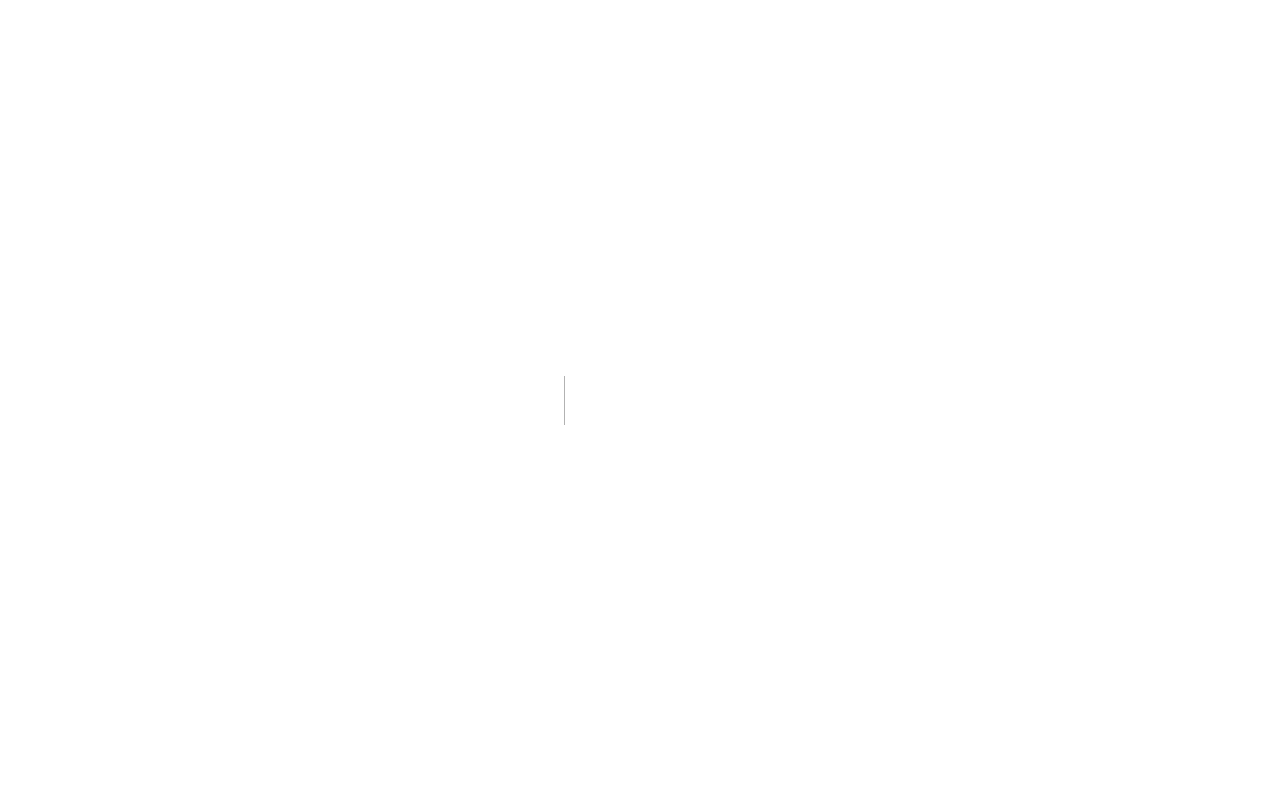
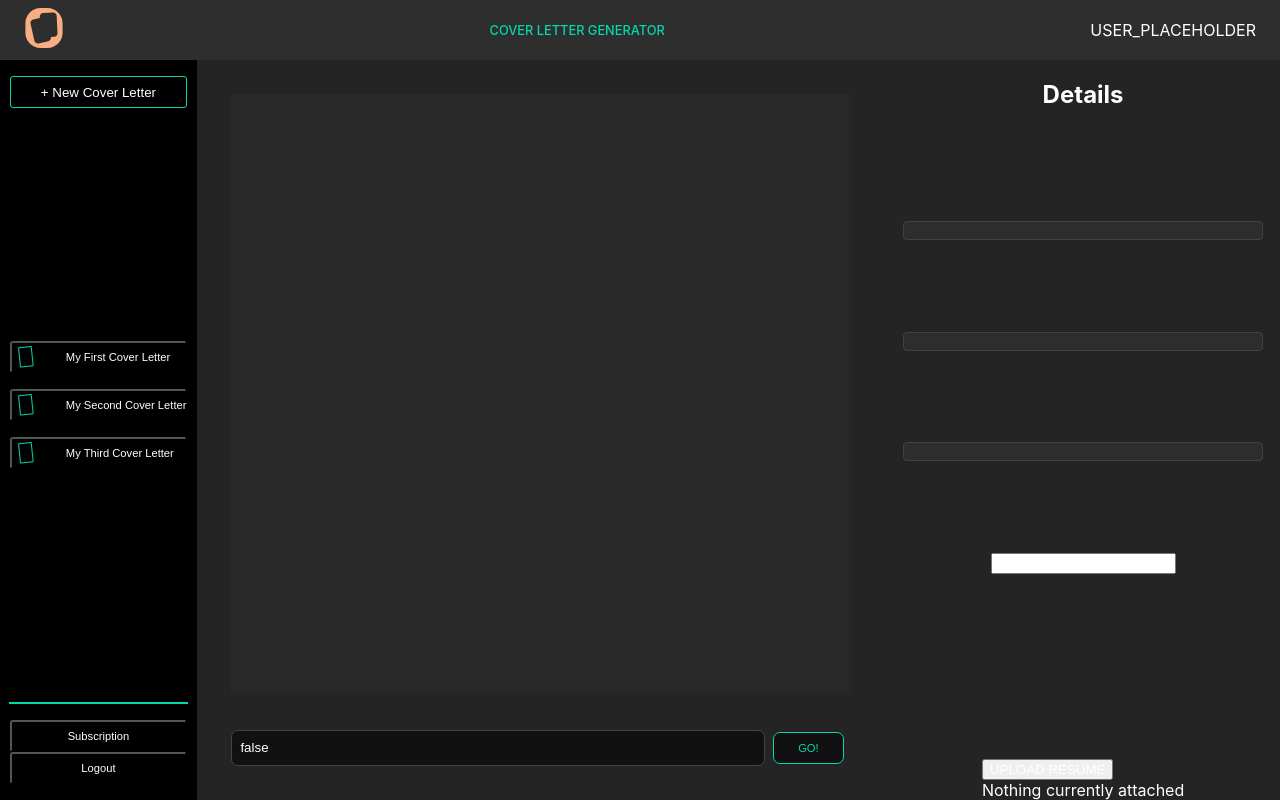
Before and after one commit to xEpiqq/coverletter-gen, a Next.js app: page /dashboard in a window 1280 px wide. Before the commit this address had no page. Built offline with nearby package versions, Linux system fonts and the light colour scheme; a web font is replaced by a local one.

Commit message:
Started the dashboard

```diff
--- /dev/null
+++ b/app/dashboard/page.jsx
@@ -0,0 +1,119 @@
+"use client";
+import React from "react";
+
+import s from "./page.module.scss";
+import { useState } from "react";
+
+export default function Page() {
+  const [openLetter, setOpenLetter] = useState(false);
+  const [coverLetterOptions, setCoverLetterOptions] = useState([
+    "My First Cover Letter",
+    "My Second Cover Letter",
+    "My Third Cover Letter",
+  ]);
+  const [additionalInstructions, setAdditionalInstructions] = useState(false);
+  const [jobTitle, setJobTitle] = useState("");
+  const [jobCompany, setJobCompany] = useState("");
+  const [jobLocation, setJobLocation] = useState("");
+  const [jobDescription, setJobDescription] = useState("");
+  const [creativityMeter, setCreativityMeter] = useState(0);
+  const [letterText, setLetterText] = useState("");
+
+  const uploadResume = (e) => {
+    // TODO: Upload resume to database
+  };
+
+  const createCoverLetter = (e) => {
+    // TODO: Create cover letter
+  };
+
+  const generateCoverLetter = (e) => {
+    // TODO: Generate cover letter
+  };
+
+  return (
+    <div className={s.page}>
+      <div className={s.navbar}>
+        <div className={s.navbar_left}>
+          <img src="/logo_background.svg" alt="logo" />
+        </div>
+        <div className={s.navbar_center}>
+          <h1>COVER LETTER GENERATOR</h1>
+        </div>
+        <div className={s.navbar_right}>USER_PLACEHOLDER</div>
+      </div>
+      <div className={s.content}>
+        <div className={s.content_left}>
+          <div className={s.content_left_top}>
+            <button
+              className={s.new_cover_letter_button}
+              onClick={(e) => createCoverLetter(e)}
+            >
+              + New Cover Letter
+            </button>
+          </div>
+          <div className={s.content_left_middle}>
+            <div className={s.cover_letter_selector_container}>
+              {/* Map the values into buttons */}
+              {coverLetterOptions.map((coverLetterOption) => {
+                return (
+                  <button className={s.cover_letter_selector_button}>
+                    <img src="/cover_letter_button_icon.svg" alt="logo" />
+                    {coverLetterOption}
+                  </button>
+                );
+              })}
+            </div>
+          </div>
+          <div className={s.content_left_bottom}>
+            <div className={s.container}>
+              <hr />
+              <button className={s.subscription_button}>Subscription</button>
+              <button className={s.logout_button}>Logout</button>
+            </div>
+          </div>
+        </div>
+        <div className={s.content_center}>
+          <div className={s.content_center_textbox}>
+            <textarea
+              className={s.content_center_textbox_input}
+              type="text"
+              placeholder=""
+              value={letterText}
+              onChange={(e) => setLetterText(e.target.value)}
+            />
+          </div>
+          <div className={s.content_center_input_container}>
+            <input
+              type="text"
+              placeholder="Additional instructions here"
+              value={additionalInstructions}
+              onChange={(e) => setAdditionalInstructions(e.target.value)}
+            />
+
+            <button
+              className={s.content_center_button}
+              onClick={(e) => generateCoverLetter(e)}
+            >
+              GO!
+            </button>
+          </div>
+        </div>
+        <div className={s.content_right}>
+            <h2>Details</h2>
+          <input className={s.content_right_input} />
+          <input className={s.content_right_input} />
+          <input className={s.content_right_input} />
+          <input className={s.content_right_input_textbox} />
+          <div className={s.content_right_meter} />
+          <div className={s.content_right_bottom}>
+            <button className={s.upload_resume_button}>UPLOAD RESUME</button>
+            <div className={s.nothing_attached_text}>
+              Nothing currently attached
+            </div>
+          </div>
+        </div>
+      </div>
+    </div>
+  );
+}
--- /dev/null
+++ b/app/dashboard/page.module.scss
@@ -0,0 +1,236 @@
+.page {
+  display: flex;
+  flex-direction: column;
+  overflow: auto;
+
+  background-color: #242424;
+
+  width: 100vw;
+  height: 100vh;
+}
+
+.navbar {
+  background-color: #2e2e2e;
+
+  display: flex;
+  flex-direction: row;
+  justify-content: space-between;
+  align-items: center;
+
+  padding-left: 1.5rem;
+  padding-right: 1.5rem;
+  padding-top: 0.5rem;
+  padding-bottom: 0.5rem;
+
+  .navbar_left {
+    img {
+      width: 2.5rem;
+      height: 2.5rem;
+    }
+  }
+
+  .navbar_center {
+    h1 {
+      color: #03d8ae;
+      font-size: 0.8rem;
+      font-weight: 500;
+    }
+  }
+}
+
+.content {
+  width: 100%;
+  height: 100%;
+
+  display: flex;
+  flex-direction: row;
+  justify-content: space-between;
+  align-items: flex-start;
+}
+
+.content_left,
+.content_center,
+.content_right {
+  height: 100%;
+}
+
+.content_left {
+  flex: 1;
+
+  display: flex;
+  flex-direction: column;
+  justify-content: space-between;
+  align-items: center;
+
+  background-color: black;
+
+  .content_left_top {
+    width: 100%;
+
+    button {
+      width: 90%;
+      margin-left: 5%;
+      margin-right: 5%;
+      height: 2rem;
+      border-radius: 3px;
+      margin-top: 1rem;
+
+      background-color: transparent;
+
+      // give me a border
+      border: 1px solid #03d8ae;
+    }
+  }
+
+  .content_left_middle {
+    width: 100%;
+    .cover_letter_selector_container {
+      display: flex;
+      flex-direction: column;
+
+      width: 100%;
+      .cover_letter_selector_button {
+        display: flex;
+        flex-direction: row;
+        justify-content: flex-start;
+        align-items: center;
+        gap: 2rem;
+
+        width: 90%;
+        margin-left: 5%;
+        margin-right: 5%;
+        height: 2rem;
+        border-radius: 3px;
+        margin-top: 1rem;
+
+        color: #fff;
+        font-size: 0.7rem;
+
+        white-space: nowrap;
+        background-color: transparent;
+
+        &:hover {
+          border: 1px solid #03d8ae;
+
+          cursor: pointer;
+        }
+      }
+    }
+  }
+  hr {
+    width: 90%;
+    margin-left: 5%;
+    margin-right: 5%;
+    margin-top: 1rem;
+    margin-bottom: 1rem;
+    border: 1px solid #03d8ae;
+  }
+  .content_left_bottom {
+    width: 100%;
+    .container {
+      display: flex;
+      flex-direction: column;
+      justify-content: space-between;
+      align-items: center;
+      width: 100%;
+      margin-bottom: 1rem;
+      .logout_button,
+      .subscription_button {
+        background-color: transparent;
+        color: #fff;
+        font-size: 0.7rem;
+        width: 90%;
+        margin-left: 5%;
+        margin-right: 5%;
+        height: 2rem;
+        border-radius: 3px;
+      }
+    }
+  }
+}
+
+.content_center {
+  flex: 3.5;
+
+  display: flex;
+  flex-direction: column;
+  justify-content: space-between;
+  align-items: center;
+  width: 100%;
+
+  .content_center_textbox {
+    width: 90%;
+    flex: 1;
+    background-color: #282828;
+    margin: 5%;
+    margin-bottom: 0;
+
+    textarea {
+      width: 100%;
+      height: 100%;
+      background-color: transparent;
+      color: #fff;
+
+      // no border
+      border: none;
+
+      // disable resize
+      resize: none;
+    }
+  }
+
+  .content_center_input_container {
+    width: 90%;
+    flex: 0;
+    display: flex;
+    flex-direction: row;
+    justify-content: center;
+    align-items: center;
+    margin: 5%;
+    height: 4rem;
+
+    input {
+      width: 100%;
+      height: 2rem;
+      color: #fff;
+
+      // no border
+      background: #111111;
+      border: 1.2px solid #444444;
+      border-radius: 7px;
+      padding-left: 0.5rem;
+    }
+
+    button {
+      background-color: #111111;
+      border: 1.2px solid #03d8ae;
+      height: 2rem;
+      border-radius: 7px;
+      color: #03d8ae;
+      font-size: 0.7rem;
+      margin-left: 0.5rem;
+      margin-right: 0.5rem;
+      padding-left: 1.5rem;
+      padding-right: 1.5rem;
+    }
+  }
+}
+
+.content_right {
+  flex: 2;
+  display: flex;
+  flex-direction: column;
+  justify-content: space-between;
+  align-items: center;
+  width: 100%;
+
+  .content_right_input {
+    width: 90%;
+    margin-left: 5%;
+    margin-right: 5%;
+
+    background: #2d2d2d;
+    border: 1.5px solid #414243;
+    border-radius: 4px;
+  }
+}
```
Also changed, not shown: public/cover_letter_button_icon.svg (added).
